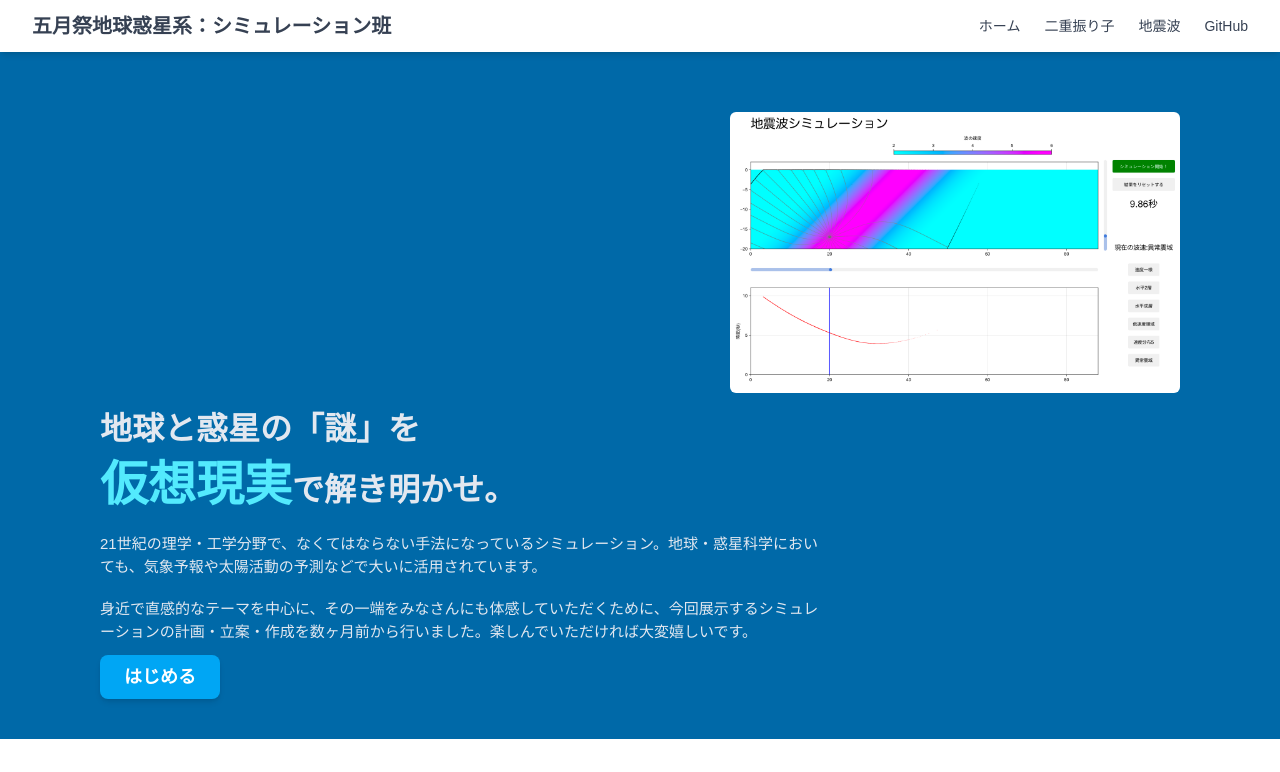
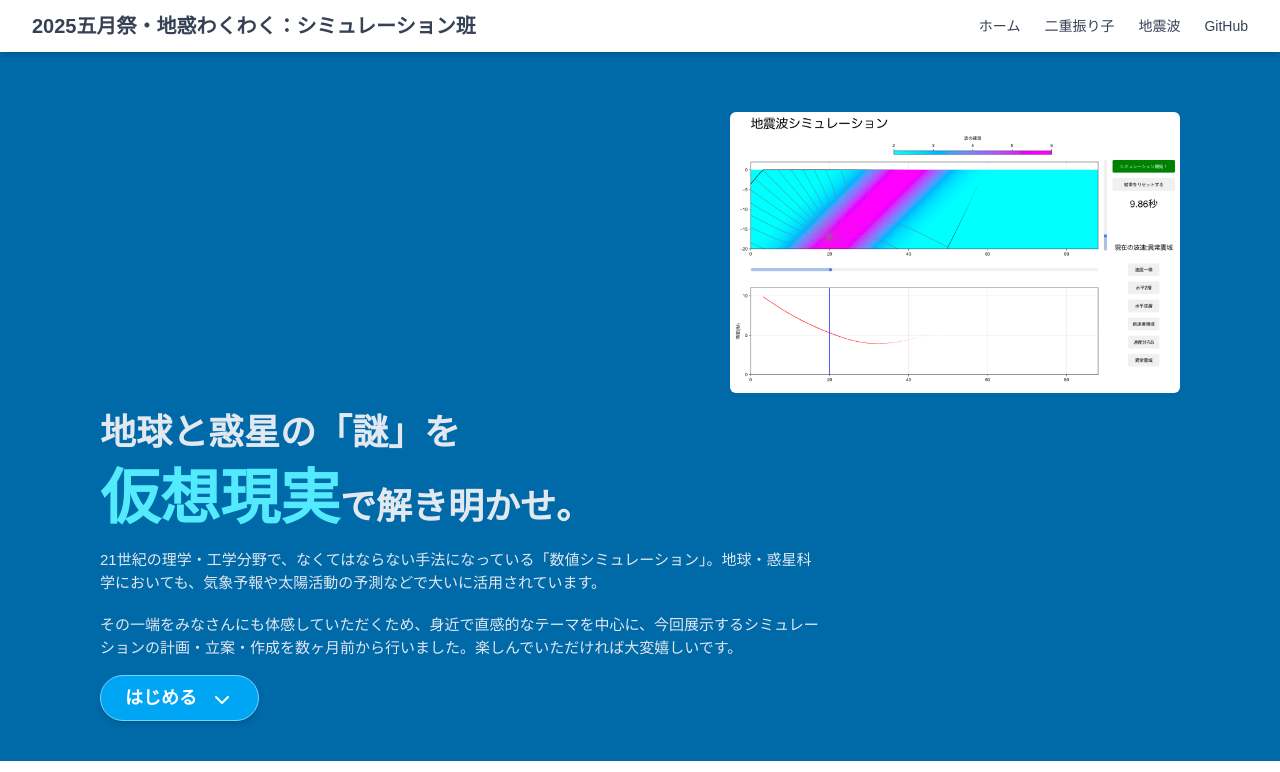
Before and after one commit to chiwaku-wakwak/chiwaku-simulation, a Next.js app: page / in a window 1280 px wide. Shown: the top 772 px of the page. Built offline with nearby package versions, Linux system fonts and the light colour scheme.

Commit message:
improve button

```diff
--- a/package.json
+++ b/package.json
@@ -13,6 +13,7 @@
     "@emotion/styled": "^11.14.0",
     "@mui/material": "^7.0.2",
     "@mui/styled-engine-sc": "^7.0.2",
+    "lucide-react": "^0.507.0",
     "next": "15.3.1",
     "react": "^19.0.0",
     "react-dom": "^19.0.0",
--- a/src/app/globals.css
+++ b/src/app/globals.css
@@ -89,9 +89,7 @@ ul {
 }
 
 @media (min-width: 800px) {
-  h1 {
-    font-size: 2rem;
-  }
+
   .time_epicenter {
     display: inline;
   }
--- a/src/app/layout.tsx
+++ b/src/app/layout.tsx
@@ -13,7 +13,7 @@ const geistMono = Geist_Mono({
 });
 
 export const metadata: Metadata = {
-  title: "五月祭地球惑星系：シミュレーション班",
+  title: "2025五月祭-地惑わくわく：シミュレーション班",
   description: "こんにちは。理学部地球惑星物理・環境学科シミュレーション班です。理学部1号館105教室でシミュレーションを展示します。",
 };
 
--- a/src/app/page.tsx
+++ b/src/app/page.tsx
@@ -5,6 +5,7 @@ import Link from "next/link";
 import Image from "next/image";
 import "./globals.css";
 import { Link as Scroll } from "react-scroll";
+import { ChevronDown } from "lucide-react";
 
 import Header from "@/components/Header";
 import Footer from "@/components/Footer";
@@ -26,27 +27,30 @@ export default function Home() {
             />
           </div>
 
-          <h1 className="text-2xl font-bold mb-4 text-slate-200 lg:text-6xl">
+          <h1 className="text-2xl font-bold mb-4 text-slate-200 lg:text-4xl">
             地球と惑星の「謎」を
           </h1>
-          <h1 className="text-2xl font-bold mb-4 text-slate-200 lg:text-6xl">
-            <span className="text-cyan-300 text-3xl lg:text-5xl">仮想現実</span>
+          <h1 className="text-2xl font-bold mb-4 text-slate-200 lg:text-4xl">
+            <span className="text-4xl font-bold mb-4 text-cyan-300 lg:!text-6xl">
+              仮想現実
+            </span>
             で解き明かせ。
           </h1>
-          <p className="text-slate-200 py-2 lg:w-2/3">
-            21世紀の理学・工学分野で、なくてはならない手法になっているシミュレーション。地球・惑星科学においても、気象予報や太陽活動の予測などで大いに活用されています。
+
+          <p className="text-slate-200 py-1 lg:w-2/3">
+            21世紀の理学・工学分野で、なくてはならない手法になっている「数値シミュレーション」。地球・惑星科学においても、気象予報や太陽活動の予測などで大いに活用されています。
           </p>
-          <p className="text-slate-200 py-3 lg:w-2/3">
-            身近で直感的なテーマを中心に、その一端をみなさんにも体感していただくために、今回展示するシミュレーションの計画・立案・作成を数ヶ月前から行いました。楽しんでいただければ大変嬉しいです。
+          <p className="text-slate-200 py-4 lg:w-2/3">
+            その一端をみなさんにも体感していただくため、身近で直感的なテーマを中心に、今回展示するシミュレーションの計画・立案・作成を数ヶ月前から行いました。楽しんでいただければ大変嬉しいです。
           </p>
           <Scroll
             to="simulation"
             smooth={true}
             duration={400}
             offset={-30}
-            className="inline-block px-6 py-2 bg-sky-500 hover:bg-sky-600 text-white text-lg font-semibold rounded-lg shadow-md transition"
+            className="inline-block px-6 py-2 border border-sky-300 bg-sky-500 hover:bg-sky-600 hover:border-sky-500 text-white text-lg font-semibold rounded-4xl shadow-md transition"
           >
-            はじめる
+            はじめる <ChevronDown className="inline ml-2" />
           </Scroll>
         </div>
       </div>
@@ -84,8 +88,8 @@ export default function Home() {
               <Image
                 src="/seismic.jpg"
                 alt="地震波伝播シミュレーション"
-                width={400}
-                height={250}
+                width={500}
+                height={400}
                 className="rounded-xl mb-2 object-cover h-48"
               />
               <hr className="border-t border-gray-300 mb-2" />
--- a/src/components/Header.tsx
+++ b/src/components/Header.tsx
@@ -14,7 +14,7 @@ const Header: React.FC = () => {
           <span className="no-underline">
             <Link href="/">
               <span className="text-lg md:text-xl font-semibold text-gray-700">
-                五月祭地球惑星系：シミュレーション班
+                2025五月祭・地惑わくわく：シミュレーション班
               </span>
             </Link>
           </span>
```
Also changed, not shown: 1 other file (tests, documents, lock files or other folders).
